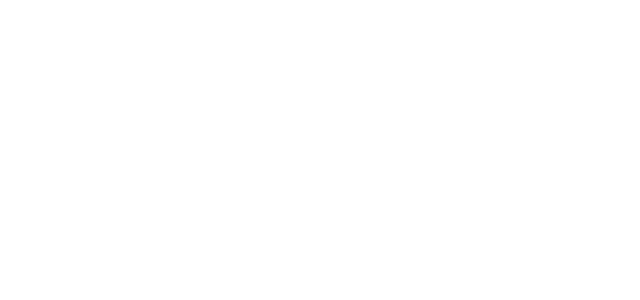
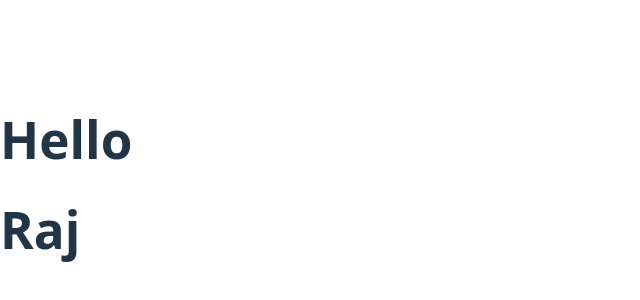
Before and after one commit to PralayeshMukherjee/QuickCure, a React (Vite) app in the folder Frontend/QuickCureFrontend/: page / in a window 1280 px wide. Shown: the part 216-516 px from the top of the page, without its empty margins (0-640 px from the left). Built offline with nearby package versions, Linux system fonts and the light colour scheme.

Commit message:
check the components are correctly loaded or not

```diff
--- a/Frontend/QuickCureFrontend/src/Landing/Footer.jsx
+++ b/Frontend/QuickCureFrontend/src/Landing/Footer.jsx
@@ -1,7 +1,11 @@
 import React from "react";
 
 function Footer() {
-  return <div></div>;
+  return (
+    <div>
+      <h1>Raj</h1>
+    </div>
+  );
 }
 
 export default Footer;
--- a/Frontend/QuickCureFrontend/src/Landing/Header.jsx
+++ b/Frontend/QuickCureFrontend/src/Landing/Header.jsx
@@ -1,7 +1,11 @@
 import React from "react";
 
 function Header() {
-  return <div></div>;
+  return (
+    <div>
+      <h1>Hello</h1>
+    </div>
+  );
 }
 
 export default Header;
```
